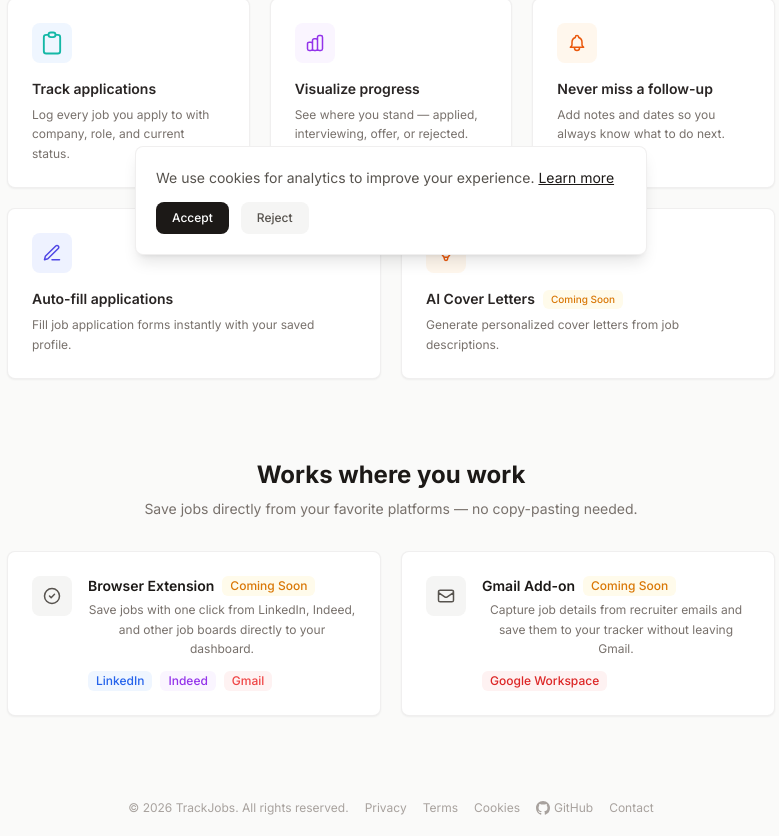
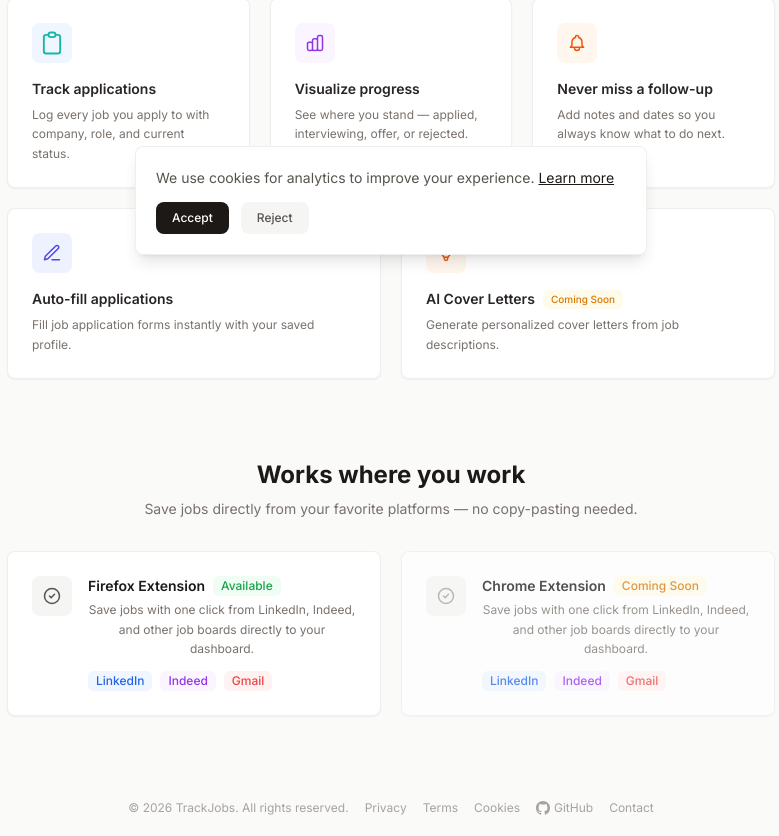
Before and after one commit to yigitcankzl/trackjobapplications, a React (Vite) app in the folder trackjobapplications-frontend/: page / in a window 1280 px wide. Shown: the part 521-1357 px from the top of the page, without its empty margins (249-1028 px from the left). Built offline with nearby package versions, Linux system fonts and the light colour scheme; no server answers.

Commit message:
feat: add Firefox AMO link and mark Chrome as Coming Soon
Firefox extension approved — update landing and extension pages
with direct AMO install link, Chrome marked as Coming Soon.

```diff
--- a/trackjobapplications-frontend/src/locales/en/translation.json
+++ b/trackjobapplications-frontend/src/locales/en/translation.json
@@ -43,13 +43,14 @@
     "extensions": {
       "title": "Works where you work",
       "subtitle": "Save jobs directly from your favorite platforms — no copy-pasting needed.",
-      "chrome": {
-        "title": "Browser Extension",
+      "firefox": {
+        "title": "Firefox Extension",
+        "badge": "Available",
         "description": "Save jobs with one click from LinkedIn, Indeed, and other job boards directly to your dashboard."
       },
-      "gmail": {
-        "title": "Gmail Add-on",
-        "description": "Capture job details from recruiter emails and save them to your tracker without leaving Gmail."
+      "chrome": {
+        "title": "Chrome Extension",
+        "description": "Save jobs with one click from LinkedIn, Indeed, and other job boards directly to your dashboard."
       }
     }
   },
--- a/trackjobapplications-frontend/src/locales/tr/translation.json
+++ b/trackjobapplications-frontend/src/locales/tr/translation.json
@@ -43,13 +43,14 @@
     "extensions": {
       "title": "Bulunduğun yerde çalışır",
       "subtitle": "Favori platformlarından işleri doğrudan kaydet — kopyala yapıştır yok.",
-      "chrome": {
-        "title": "Tarayıcı Eklentisi",
+      "firefox": {
+        "title": "Firefox Eklentisi",
+        "badge": "Mevcut",
         "description": "LinkedIn, Indeed ve diğer iş sitelerinden tek tıkla başvuruları dashboard'una kaydet."
       },
-      "gmail": {
-        "title": "Gmail Eklentisi",
-        "description": "İşe alım e-postalarından iş detaylarını yakala ve Gmail'den çıkmadan takip listene ekle."
+      "chrome": {
+        "title": "Chrome Eklentisi",
+        "description": "LinkedIn, Indeed ve diğer iş sitelerinden tek tıkla başvuruları dashboard'una kaydet."
       }
     }
   },
--- a/trackjobapplications-frontend/src/pages/ExtensionPage.tsx
+++ b/trackjobapplications-frontend/src/pages/ExtensionPage.tsx
@@ -4,7 +4,7 @@ import Header from '../components/dashboard/Header'
 import { useSEO } from '../hooks/useSEO'
 
 const CHROME_STORE_URL = '#'
-const FIREFOX_ADDON_URL = '#'
+const FIREFOX_ADDON_URL = 'https://addons.mozilla.org/en-US/firefox/addon/trackjobapplications/'
 
 const FEATURES = [
   { key: 'oneClick' },
@@ -41,27 +41,25 @@ export default function ExtensionPage() {
               </p>
               <div className="flex flex-wrap gap-3">
                 <a
-                  href={CHROME_STORE_URL}
+                  href={FIREFOX_ADDON_URL}
                   target="_blank"
                   rel="noopener noreferrer"
                   className="inline-flex items-center gap-2 px-4 py-2 rounded-lg bg-stone-900 hover:bg-stone-800 dark:bg-white dark:hover:bg-stone-100 text-white dark:text-stone-900 font-medium text-sm shadow-sm hover:shadow-md transition-all"
-                >
-                  <svg className="w-4 h-4" viewBox="0 0 24 24" fill="currentColor">
-                    <path d="M12 0C5.373 0 0 5.373 0 12s5.373 12 12 12 12-5.373 12-12S18.627 0 12 0zm0 18a6 6 0 110-12 6 6 0 010 12zm0-9a3 3 0 100 6 3 3 0 000-6z"/>
-                  </svg>
-                  Chrome
-                </a>
-                <a
-                  href={FIREFOX_ADDON_URL}
-                  target="_blank"
-                  rel="noopener noreferrer"
-                  className="inline-flex items-center gap-2 px-4 py-2 rounded-lg border border-stone-200/80 dark:border-stone-700 bg-white dark:bg-stone-800 text-stone-600 dark:text-stone-300 hover:bg-stone-50 dark:hover:bg-stone-700 font-medium text-sm shadow-sm transition-all"
                 >
                   <svg className="w-4 h-4" viewBox="0 0 24 24" fill="currentColor">
                     <path d="M12 0C5.373 0 0 5.373 0 12s5.373 12 12 12 12-5.373 12-12S18.627 0 12 0zm5.568 7.2a5.4 5.4 0 01.432 2.4c0 3.6-2.4 7.2-7.2 7.2A7.2 7.2 0 014.8 14.4a5.4 5.4 0 003.6 1.2c2.4 0 4.8-2.4 4.8-4.8 0-1.2-.6-2.4-1.2-3.6z"/>
                   </svg>
                   Firefox
                 </a>
+                <span
+                  className="inline-flex items-center gap-2 px-4 py-2 rounded-lg border border-stone-200/80 dark:border-stone-700 bg-stone-50 dark:bg-stone-800 text-stone-400 dark:text-stone-500 font-medium text-sm cursor-default"
+                >
+                  <svg className="w-4 h-4" viewBox="0 0 24 24" fill="currentColor">
+                    <path d="M12 0C5.373 0 0 5.373 0 12s5.373 12 12 12 12-5.373 12-12S18.627 0 12 0zm0 18a6 6 0 110-12 6 6 0 010 12zm0-9a3 3 0 100 6 3 3 0 000-6z"/>
+                  </svg>
+                  Chrome
+                  <span className="px-1.5 py-0.5 rounded bg-amber-50 dark:bg-amber-900/30 text-[10px] font-medium text-amber-600 dark:text-amber-400">Coming Soon</span>
+                </span>
               </div>
             </div>
             <div className="flex flex-wrap sm:flex-nowrap items-center gap-2 flex-shrink-0">
--- a/trackjobapplications-frontend/src/pages/WelcomePage.tsx
+++ b/trackjobapplications-frontend/src/pages/WelcomePage.tsx
@@ -158,11 +158,40 @@ export default function WelcomePage() {
           <h2 className="text-2xl font-bold text-stone-900 dark:text-stone-100 mb-2">{t('welcome.extensions.title')}</h2>
           <p className="text-sm text-stone-500 dark:text-stone-400 mb-8">{t('welcome.extensions.subtitle')}</p>
           <div className="grid grid-cols-1 md:grid-cols-2 gap-5">
-            {/* Chrome Extension */}
-            <div className="group bg-white dark:bg-stone-900 rounded-lg border border-stone-200/60 dark:border-stone-800 p-6 shadow-sm hover:shadow-md hover:-translate-y-0.5 transition-all duration-200">
+            {/* Firefox Extension */}
+            <a
+              href="https://addons.mozilla.org/en-US/firefox/addon/trackjobapplications/"
+              target="_blank"
+              rel="noopener noreferrer"
+              className="group bg-white dark:bg-stone-900 rounded-lg border border-stone-200/60 dark:border-stone-800 p-6 shadow-sm hover:shadow-md hover:-translate-y-0.5 transition-all duration-200"
+            >
               <div className="flex items-start gap-4">
                 <div className="w-10 h-10 rounded-lg bg-stone-100 dark:bg-stone-800 flex items-center justify-center flex-shrink-0">
                   <svg className="w-5 h-5 text-stone-600 dark:text-stone-300" fill="none" stroke="currentColor" viewBox="0 0 24 24">
+                    <path strokeLinecap="round" strokeLinejoin="round" strokeWidth={1.8} d="M21 12a9 9 0 11-18 0 9 9 0 0118 0z" />
+                    <path strokeLinecap="round" strokeLinejoin="round" strokeWidth={1.8} d="M9 12l2 2 4-4" />
+                  </svg>
+                </div>
+                <div>
+                  <div className="flex items-center gap-2 mb-1">
+                    <h3 className="text-sm font-semibold text-stone-900 dark:text-stone-100">{t('welcome.extensions.firefox.title')}</h3>
+                    <span className="px-2 py-0.5 rounded-md bg-green-50 dark:bg-green-900/30 text-xs font-medium text-green-600 dark:text-green-400">{t('welcome.extensions.firefox.badge')}</span>
+                  </div>
+                  <p className="text-xs text-stone-500 dark:text-stone-400 leading-relaxed">{t('welcome.extensions.firefox.description')}</p>
+                  <div className="flex items-center gap-2 mt-3">
+                    <span className="px-2 py-0.5 rounded-md bg-blue-50 dark:bg-blue-900/30 text-xs font-medium text-blue-600 dark:text-blue-400">LinkedIn</span>
+                    <span className="px-2 py-0.5 rounded-md bg-purple-50 dark:bg-purple-900/30 text-xs font-medium text-purple-600 dark:text-purple-400">Indeed</span>
+                    <span className="px-2 py-0.5 rounded-md bg-red-50 dark:bg-red-900/30 text-xs font-medium text-red-500 dark:text-red-400">Gmail</span>
+                  </div>
+                </div>
+              </div>
+            </a>
+
+            {/* Chrome Extension */}
+            <div className="group bg-white dark:bg-stone-900 rounded-lg border border-stone-200/60 dark:border-stone-800 p-6 shadow-sm opacity-75">
+              <div className="flex items-start gap-4">
+                <div className="w-10 h-10 rounded-lg bg-stone-100 dark:bg-stone-800 flex items-center justify-center flex-shrink-0">
+                  <svg className="w-5 h-5 text-stone-400 dark:text-stone-500" fill="none" stroke="currentColor" viewBox="0 0 24 24">
                     <path strokeLinecap="round" strokeLinejoin="round" strokeWidth={1.8} d="M21 12a9 9 0 11-18 0 9 9 0 0118 0z" />
                     <path strokeLinecap="round" strokeLinejoin="round" strokeWidth={1.8} d="M9 12l2 2 4-4" />
                   </svg>
@@ -177,27 +206,6 @@ export default function WelcomePage() {
                     <span className="px-2 py-0.5 rounded-md bg-blue-50 dark:bg-blue-900/30 text-xs font-medium text-blue-600 dark:text-blue-400">LinkedIn</span>
                     <span className="px-2 py-0.5 rounded-md bg-purple-50 dark:bg-purple-900/30 text-xs font-medium text-purple-600 dark:text-purple-400">Indeed</span>
                     <span className="px-2 py-0.5 rounded-md bg-red-50 dark:bg-red-900/30 text-xs font-medium text-red-500 dark:text-red-400">Gmail</span>
-                  </div>
-                </div>
-              </div>
-            </div>
-
-            {/* Gmail Add-on */}
-            <div className="group bg-white dark:bg-stone-900 rounded-lg border border-stone-200/60 dark:border-stone-800 p-6 shadow-sm hover:shadow-md hover:-translate-y-0.5 transition-all duration-200">
-              <div className="flex items-start gap-4">
-                <div className="w-10 h-10 rounded-lg bg-stone-100 dark:bg-stone-800 flex items-center justify-center flex-shrink-0">
-                  <svg className="w-5 h-5 text-stone-600 dark:text-stone-300" fill="none" stroke="currentColor" viewBox="0 0 24 24">
-                    <path strokeLinecap="round" strokeLinejoin="round" strokeWidth={1.8} d="M3 8l7.89 5.26a2 2 0 002.22 0L21 8M5 19h14a2 2 0 002-2V7a2 2 0 00-2-2H5a2 2 0 00-2 2v10a2 2 0 002 2z" />
-                  </svg>
-                </div>
-                <div>
-                  <div className="flex items-center gap-2 mb-1">
-                    <h3 className="text-sm font-semibold text-stone-900 dark:text-stone-100">{t('welcome.extensions.gmail.title')}</h3>
-                    <span className="px-2 py-0.5 rounded-md bg-amber-50 dark:bg-amber-900/30 text-xs font-medium text-amber-600 dark:text-amber-400">Coming Soon</span>
-                  </div>
-                  <p className="text-xs text-stone-500 dark:text-stone-400 leading-relaxed">{t('welcome.extensions.gmail.description')}</p>
-                  <div className="flex items-center gap-2 mt-3">
-                    <span className="px-2 py-0.5 rounded-md bg-red-50 dark:bg-red-900/30 text-xs font-medium text-red-600 dark:text-red-400">Google Workspace</span>
                   </div>
                 </div>
               </div>
```
